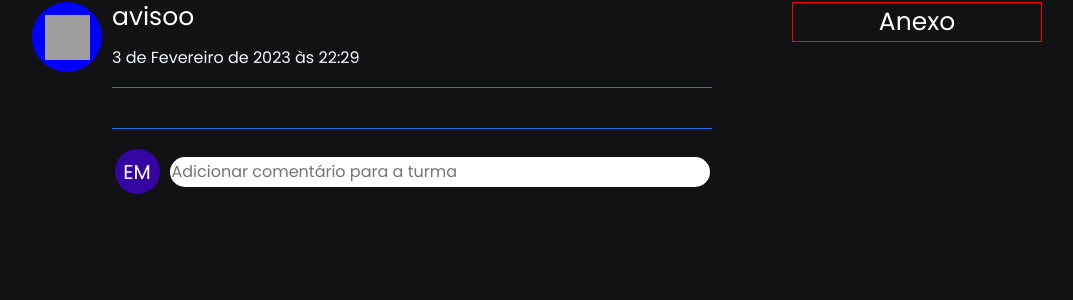
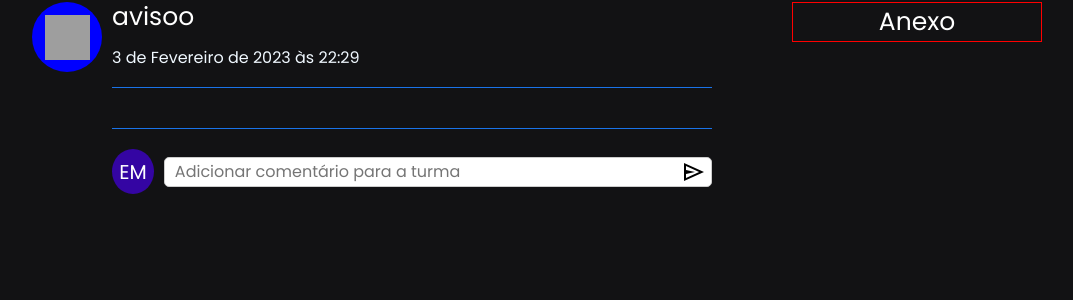
Before and after one commit to shung9/PCC-IF, a Django app: page /turmas/1/78 in a window 1280 px wide. Shown: the part 88-388 px from the top of the page, without its empty margins (103-1176 px from the left). Run offline with Django 4.2, Linux system fonts and the light colour scheme; a user stored in the database is signed in; data comes from the database, SQL or seed files in the repository; both versions use the stored data as it was after the commit; some libraries are stand-ins or nearby versions; grey boxes are pictures that could not be loaded.

Commit message:
comentário do post - completo

```diff
--- a/apps/turmas/views.py
+++ b/apps/turmas/views.py
@@ -4,6 +4,7 @@ from home.views import nameUser
 from .models import Turma, Post, Comentarios
 from .forms import CriarTurma, criarPost
 import random, string
+from django.urls import reverse
 
 
 
@@ -112,17 +113,24 @@ def listarPost(request, codigo, id):
     cc = nameUser(request)
 
     listaPost = Post.objects.get(id=id)
+    url = reverse('turmas:post', args=[codigo, id])
+
 
     if request.method == 'POST':
         coment = request.POST.get('coment')
 
-        novoComentario = Comentarios(post = listaPost, comentario = coment, dono = request.user)
-        novoComentario.save()
+
+        if coment:
+            novoComentario = Comentarios(post = listaPost, comentario = coment, dono = request.user)
+            novoComentario.save()
+            return redirect('turmas:post', codigo=codigo, id=id)
 
 
     context = {'nameUser': cc,
                 'post': listaPost,
-                'comentarios': Comentarios.objects.filter(post = listaPost)}
+                'comentarios': Comentarios.objects.filter(post = listaPost),
+                'url': url
+                }
 
 
     return render(request, 'turmas/post.html', context)
--- a/static/css/turma/posts.css
+++ b/static/css/turma/posts.css
@@ -70,7 +70,6 @@ hr{
     display: flex;
     margin-top: 20px;
     margin-bottom: 20px;
-    justify-content: center;
     align-items: center;
 }
 
@@ -91,6 +90,29 @@ hr{
     border-radius: 30px;
 }
 
-form{
-    margin: 0;
-}
+.comment-input-container {
+    display: flex;
+    align-items: center;
+    position: relative;
+    width: 100%;
+  }
+
+  input[type="text"] {
+    flex: 1;
+    padding: 10px;
+    border: 1px solid #ccc;
+    border-radius: 5px;
+  }
+
+  .submit-button {
+    position: absolute;
+    right: 0;
+    top: 50%;
+    transform: translateY(-50%);
+    background: none;
+    border: none;
+  }
+
+  form{
+    width: 100%;
+  }
--- a/templates/turmas/post.html
+++ b/templates/turmas/post.html
@@ -39,8 +39,17 @@
                         </div>
 
 
+                        <form method="POST" action="{{ url }}">
+                            {% csrf_token %}
 
-                            <input type="text" placeholder="Adicionar comentário para a turma">
+                            <div class="comment-input-container">
+                                <input type="text" placeholder="Adicionar comentário para a turma" name="coment">
+                                <button type="submit" class="submit-button">
+                                    <svg focusable="false" width="24" height="24" viewBox="0 0 24 24" class=" NMm5M hhikbc"><path d="M2 3v18l20-9L2 3zm2 11l9-2-9-2V6.09L17.13 12 4 17.91V14z"></path></svg>
+                                </button>
+                              </div>
+                        </form>
+
 
 
 
```
Also changed, not shown: db.sqlite3.
